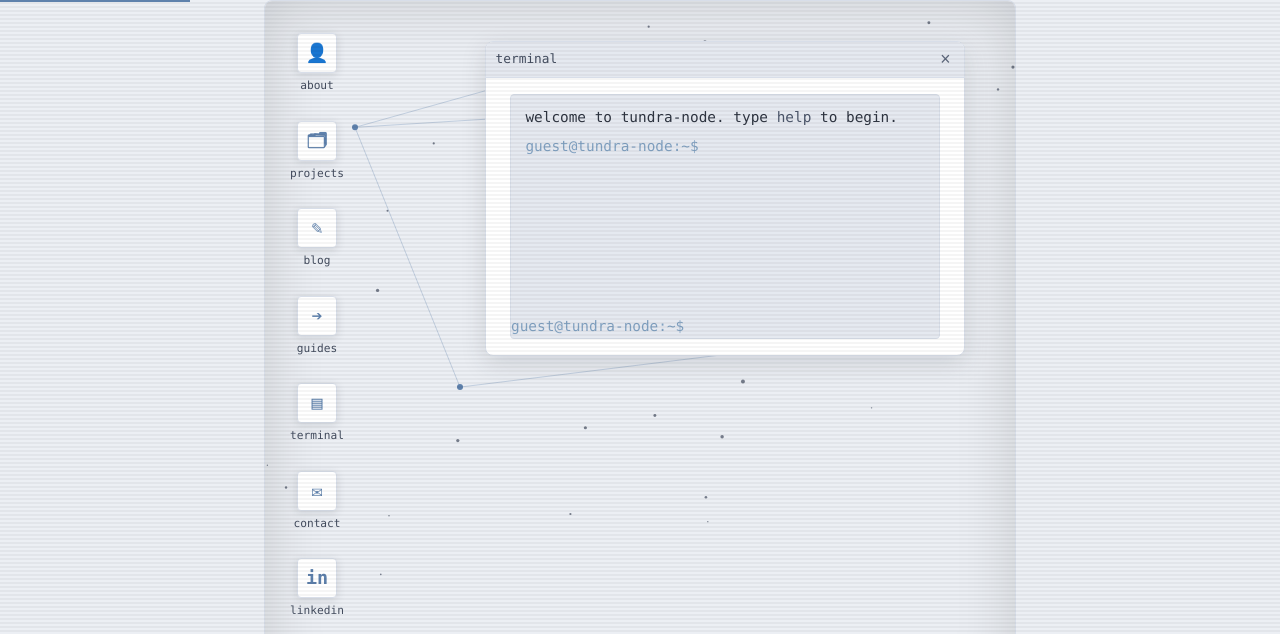
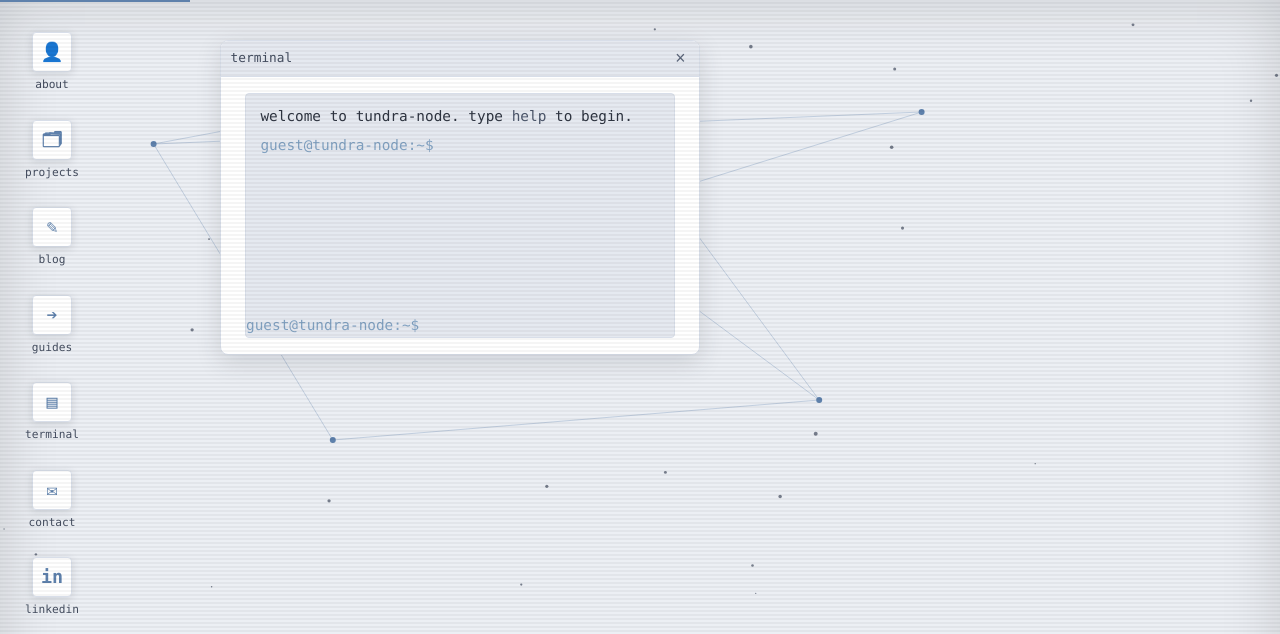
Before and after one commit to tundra-node/tundra-node.github.io, an Astro site: page / in a window 1280 px wide. Shown: the top 634 px of the page. Built offline with nearby package versions, Linux system fonts and the light colour scheme; Astro itself is replaced by a stand-in of ours.

Commit message:
fix: apply bare class to body for full-screen desktop

```diff
--- a/src/layouts/Base.astro
+++ b/src/layouts/Base.astro
@@ -111,7 +111,7 @@ const siteJsonLd = JSON.stringify({
     <script type="application/ld+json" set:html={siteJsonLd} />
     {jsonLd && <script type="application/ld+json" set:html={jsonLd} />}
   </head>
-  <body>
+  <body class={bare ? 'bare' : undefined}>
     <a class="skip-link" href="#main">Skip to main content</a>
     {!bare && (
       <header class="site-header">
```
